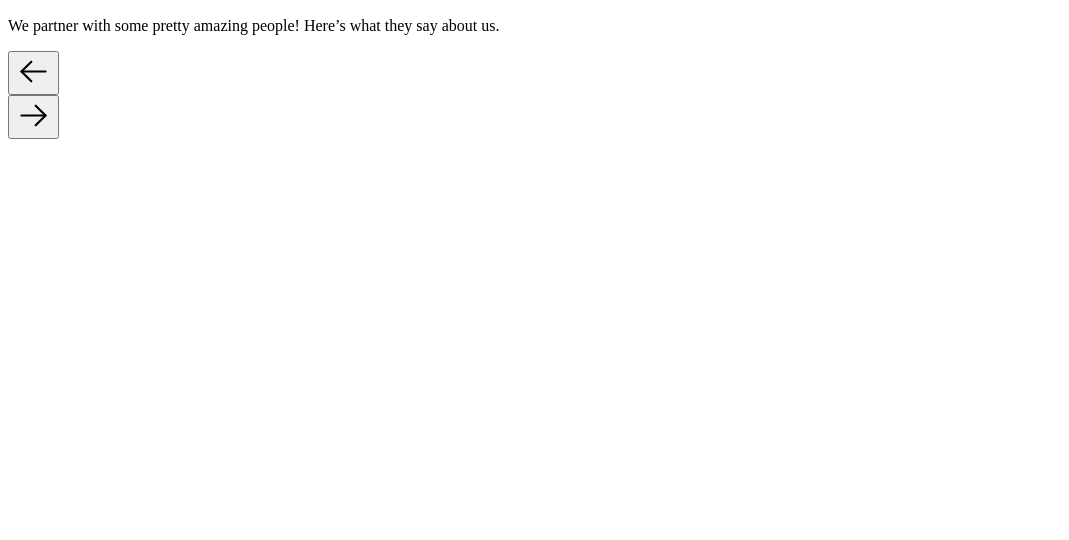
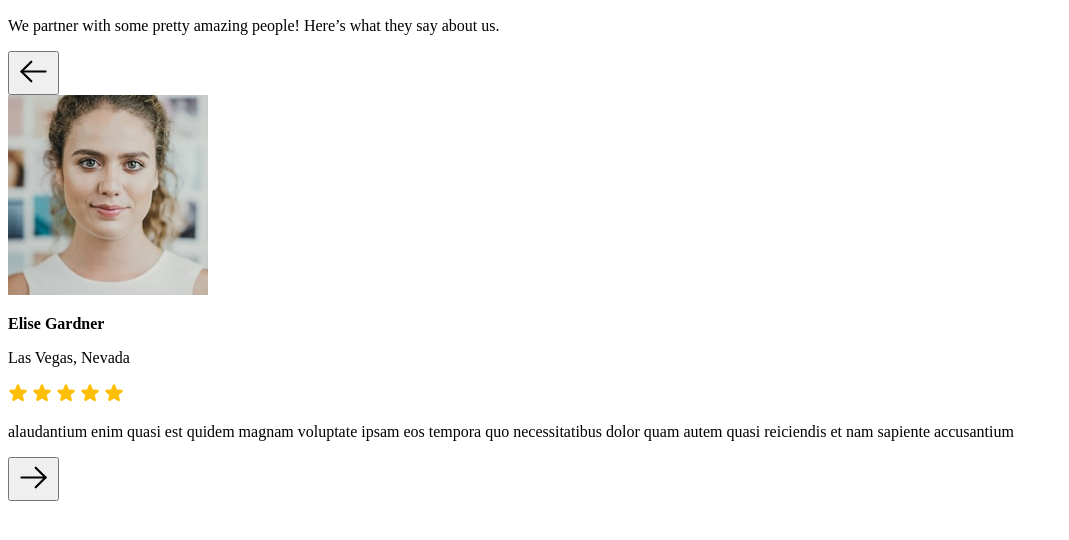
Before and after one commit to coding-in-public/review-slider, a plain HTML site: page index.html in a window 1280 px wide. Shown: the part 50-590 px from the top of the page, without its empty margins (0-1069 px from the left). Drawn offline with Linux system fonts and the light colour scheme.

Commit message:
updated html to reflect lesson 2 starting point

```diff
--- a/index.html
+++ b/index.html
@@ -18,7 +18,21 @@
         <svg xmlns="http://www.w3.org/2000/svg" width="35" height="35" fill="currentColor" viewBox="0 0 256 256"><rect width="256" height="256" fill="none"></rect><line x1="216" y1="128" x2="40" y2="128" fill="none" stroke="currentColor" stroke-linecap="round" stroke-linejoin="round" stroke-width="16"></line><polyline points="112 56 40 128 112 200" fill="none" stroke="currentColor" stroke-linecap="round" stroke-linejoin="round" stroke-width="16"></polyline></svg>
       </button>
       <div class="reviews">
-
+        <div class="review">
+          <div class="review__headshot">
+            <img src="images/face1.jpeg" alt="Elise Gardner">
+          </div>
+          <p class="review__name"><strong>Elise Gardner</strong></p>
+          <p class="review__location">Las Vegas, Nevada</p>
+          <div class="review__stars">
+            <img src="/images/full-star.svg" alt="star">
+            <img src="/images/full-star.svg" alt="star">
+            <img src="/images/full-star.svg" alt="star">
+            <img src="/images/full-star.svg" alt="star">
+            <img src="/images/full-star.svg" alt="star">
+          </div>
+          <p class="review__body">alaudantium enim quasi est quidem magnam voluptate ipsam eos tempora quo necessitatibus dolor quam autem quasi reiciendis et nam sapiente accusantium</p>
+        </div>
       </div>
       <button class="arrow" id="arrow--right">
         <svg xmlns="http://www.w3.org/2000/svg" width="35" height="35" fill="currentColor" viewBox="0 0 256 256"><rect width="256" height="256" fill="none"></rect><line x1="40" y1="128" x2="216" y2="128" fill="none" stroke="currentColor" stroke-linecap="round" stroke-linejoin="round" stroke-width="16"></line><polyline points="144 56 216 128 144 200" fill="none" stroke="currentColor" stroke-linecap="round" stroke-linejoin="round" stroke-width="16"></polyline></svg>
```
